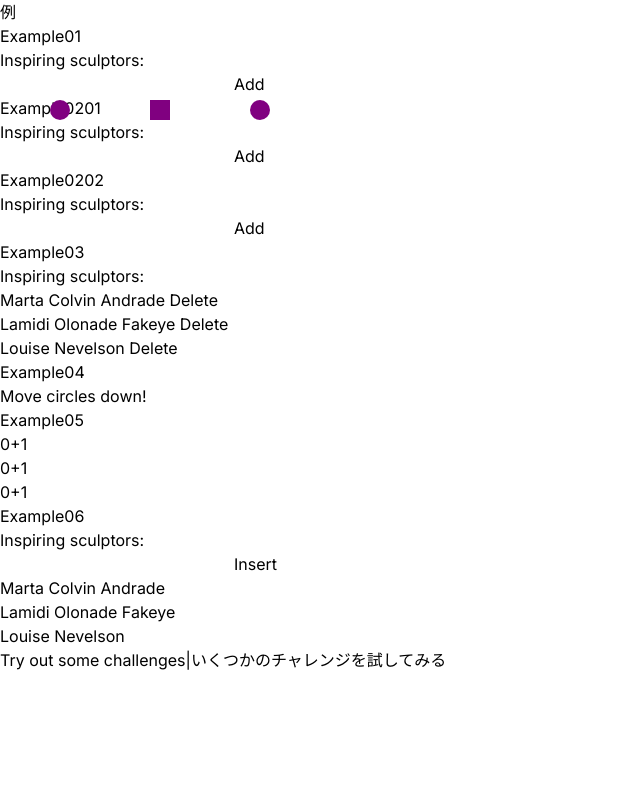
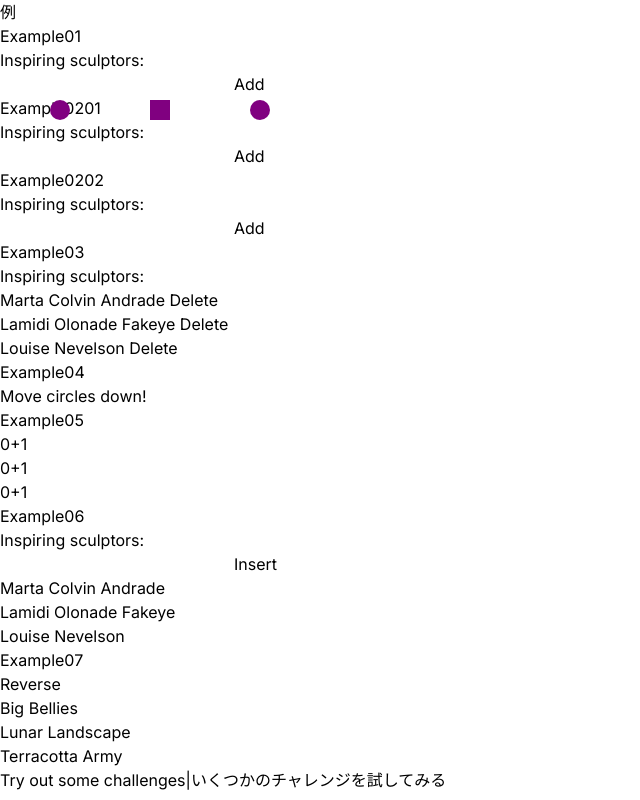
Before and after one commit to ai-biz20-sasaki/learn-react, a Next.js app: page /adding-interactivity/updating-arrays-in-state in a window 1280 px wide. Shown: the whole page, without its empty margins (0-640 px from the left). Built offline with nearby package versions, Linux system fonts and the light colour scheme.

Commit message:
Add adding-interactivity/updating-arrays-in-state/example07

```diff
--- /dev/null
+++ b/src/app/adding-interactivity/updating-arrays-in-state/example07.tsx
@@ -0,0 +1,32 @@
+"use client"
+import { useState } from 'react';
+
+let nextId = 3;
+const initialList = [
+  { id: 0, title: 'Big Bellies' },
+  { id: 1, title: 'Lunar Landscape' },
+  { id: 2, title: 'Terracotta Army' },
+];
+
+export default function List() {
+  const [list, setList] = useState(initialList);
+
+  function handleClick() {
+    const nextList = [...list];
+    nextList.reverse();
+    setList(nextList);
+  }
+
+  return (
+    <>
+      <button onClick={handleClick}>
+        Reverse
+      </button>
+      <ul>
+        {list.map(artwork => (
+          <li key={artwork.id}>{artwork.title}</li>
+        ))}
+      </ul>
+    </>
+  );
+}
--- a/src/app/adding-interactivity/updating-arrays-in-state/page.tsx
+++ b/src/app/adding-interactivity/updating-arrays-in-state/page.tsx
@@ -8,6 +8,7 @@ import Example03 from './example03'
 import Example04 from './example04'
 import Example05 from './example05'
 import Example06 from './example06'
+import Example07 from './example07'
 //import Challenge01 from './challenge01'
 //import Challenge02 from './challenge02'
 //import Challenge03 from './challenge03'
@@ -39,6 +40,8 @@ export default function Page() {
       <Example05 />
       <h3>Example06</h3>
       <Example06 />
+      <h3>Example07</h3>
+      <Example07 />
       <h2>
         <a
           className=""
```
